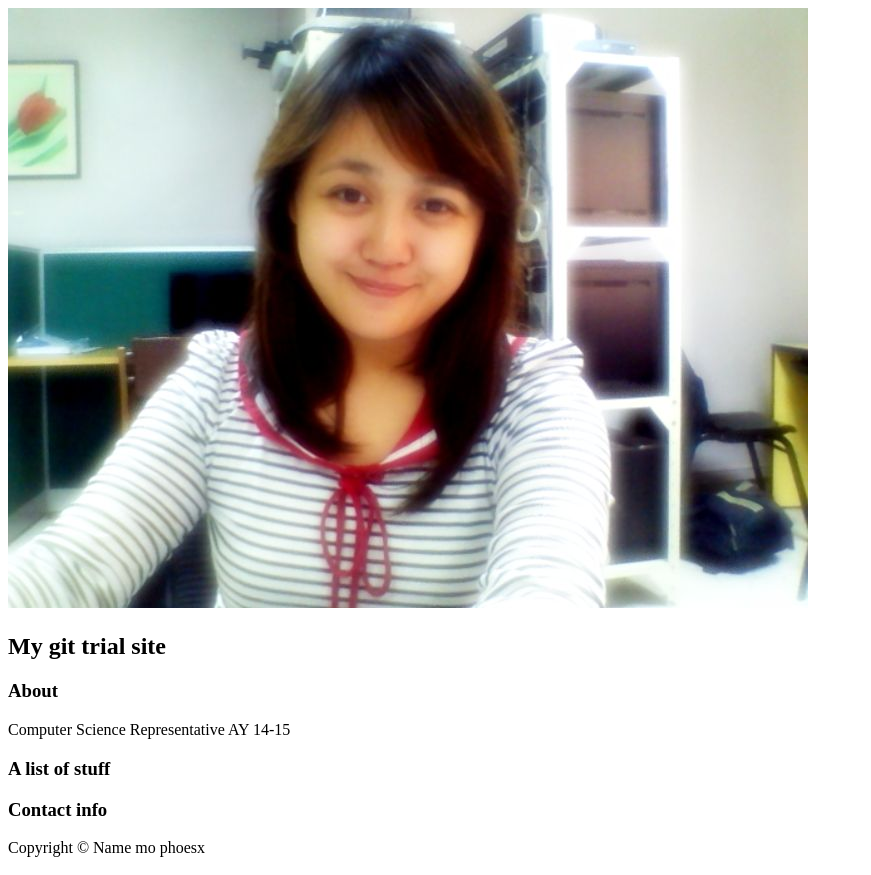
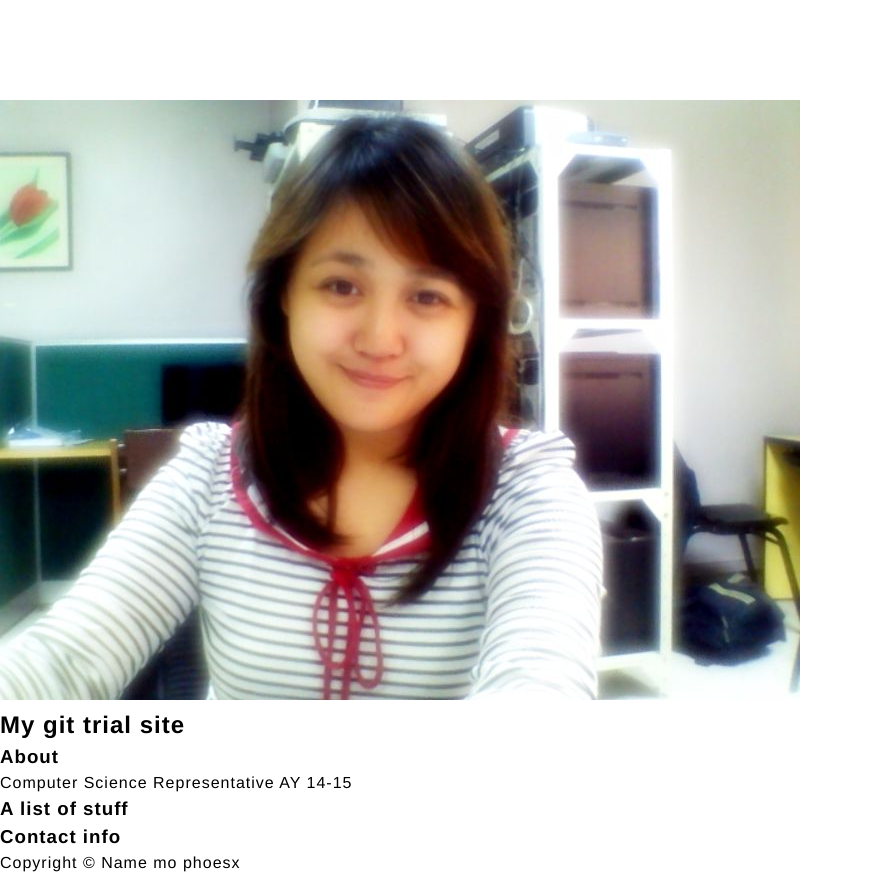
Before and after one commit to zehaha/GitActivity, a plain HTML site: page index.html in a window 1280 px wide. Shown: the whole page, without its empty margins (0-871 px from the left). Drawn offline with Linux system fonts and the light colour scheme; files that its build step writes are made by us from their sources; files whose address does not match are found by name.

Commit message:
Added CSS

```diff
--- a/index.html
+++ b/index.html
@@ -8,7 +8,8 @@
   <meta charset="utf-8">
   <meta name="viewport" content="width=device-width, initial-scale=1.0">
   <!--ADD TAB ICON IMAGE HERE-->
-  <link rel="shortcut icon" href="" />
+  <link rel="stylesheet" href="/home/student/Desktop/GitAct/GitActivity/assets/css/02-style.css" />
+    <!--INSERT WEB ICON IMAGE HERE. ADD NAME TO IMAGE USING ALT-->
 
   <!--[if lt IE 9]>
     <script src="http://html5shim.googlecode.com/svn/trunk/html5.js"></script>
@@ -16,6 +17,7 @@
 </head>
 
 <body>
+  <link rel="stylesheet" href="/home/student/Desktop/GitAct/GitActivity/assets/css/02-style.css" />
     <!--INSERT WEB ICON IMAGE HERE. ADD NAME TO IMAGE USING ALT-->
     <img src="/home/student/Desktop/gitexer/GitActivity/assets/images/webcam-toy-photo53.jpg" alt="" />
 
```
